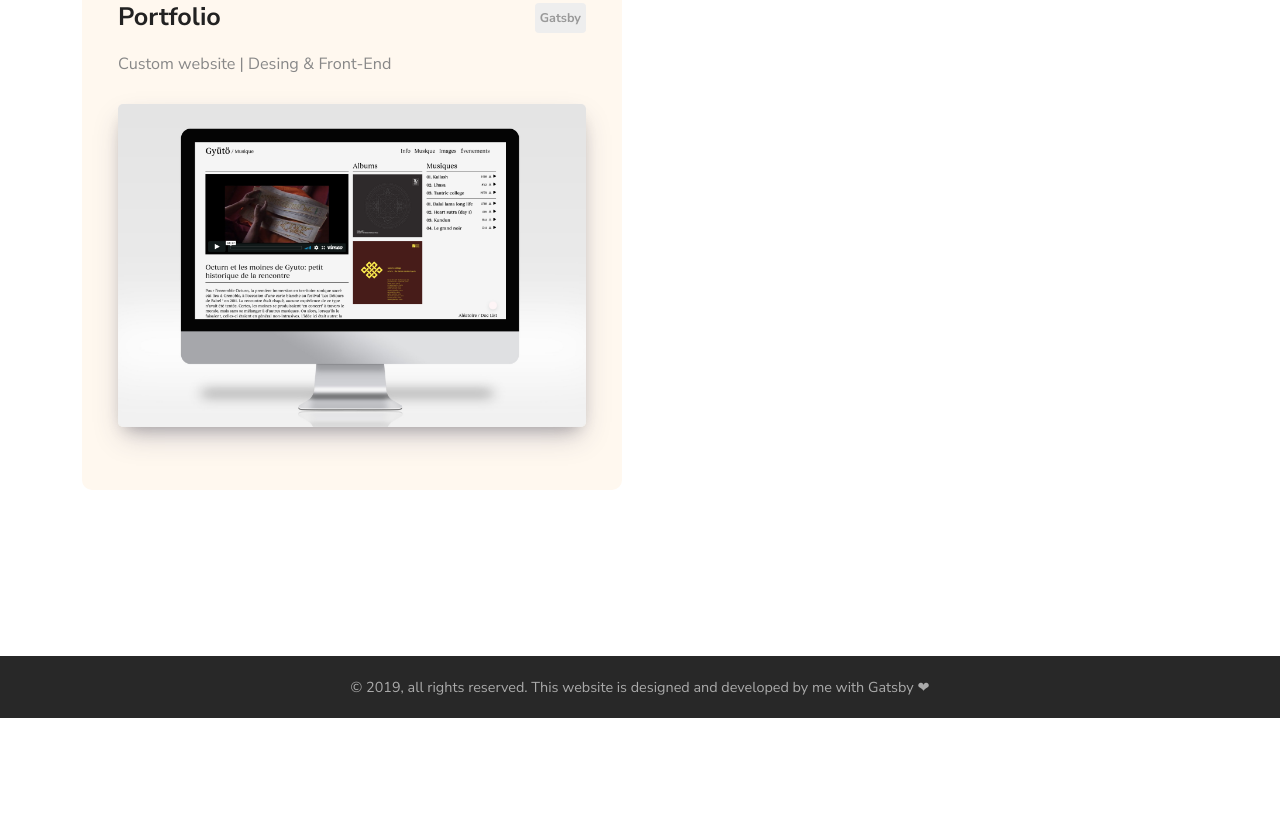
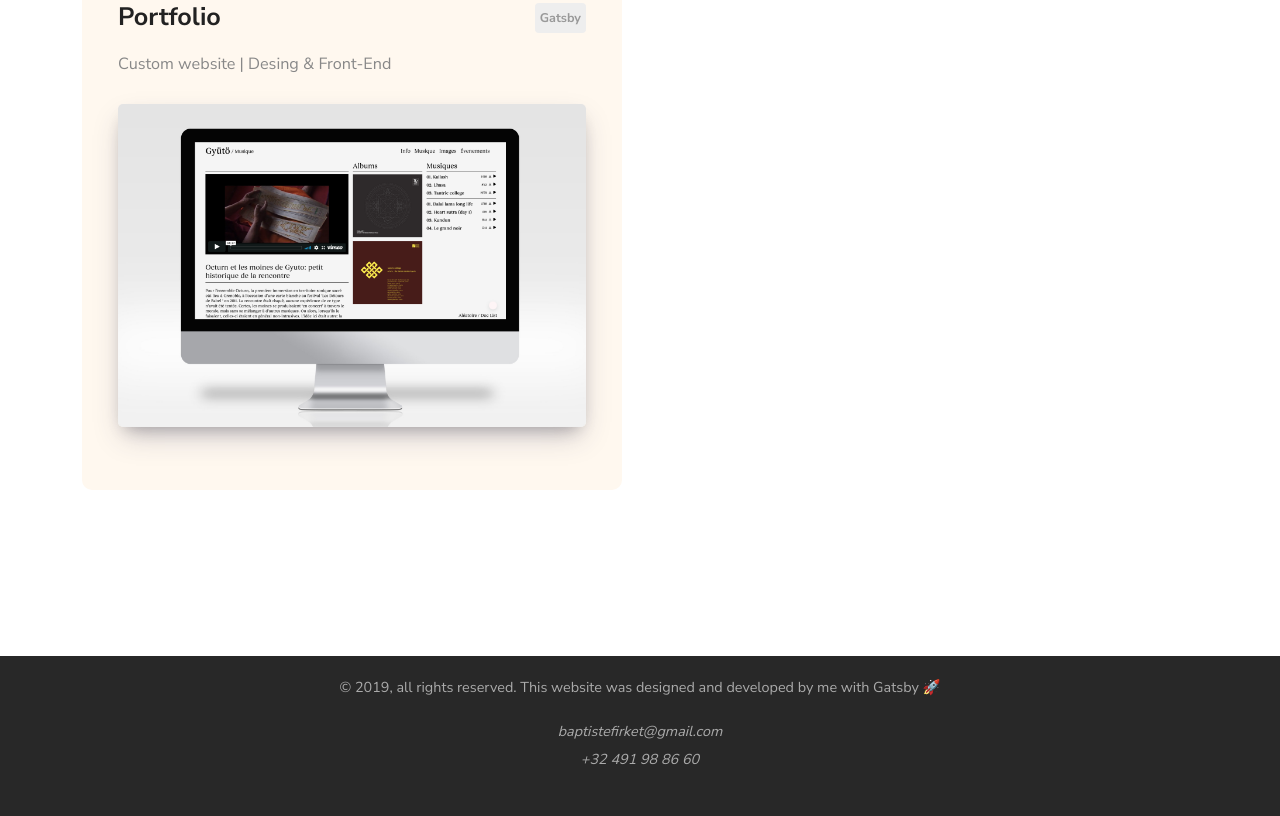
Before and after one commit to baptistefkt/my-portfolio, a Gatsby site: page / in a window 1280 px wide. Shown: the part 3230-4046 px from the top of the page. Before the commit the page ends 3948 px from the top, so only its background shows below. Built offline with nearby package versions, Linux system fonts and the light colour scheme; Gatsby itself is replaced by a stand-in of ours.

Commit message:
Update footer.js

```diff
--- a/src/components/footer.js
+++ b/src/components/footer.js
@@ -1,5 +1,3 @@
-import { Link } from 'gatsby'
-import PropTypes from 'prop-types'
 import React from 'react'
 import styled from 'styled-components'
 
@@ -19,15 +17,29 @@ const StyledFooter = styled.footer`
       color: #ddd;
     }
   }
+
+  p {
+    margin-bottom: 2px;
+  }
+`
+
+const Copyright = styled.div`
+  margin-bottom: 1rem;
 `
 
 const Footer = () => (
   <StyledFooter>
-    © {new Date().getFullYear()}, all rights reserved. This website is designed
-    and developed by me with
-    {` `}
-    <a href="https://www.gatsbyjs.org">Gatsby</a>
-    {` `}❤
+    <Copyright>
+      © {new Date().getFullYear()}, all rights reserved. This website was
+      designed and developed by me with
+      {` `}
+      <a href="https://www.gatsbyjs.org">Gatsby</a>
+      {`  `}🚀
+    </Copyright>
+    <address>
+      <p>baptistefirket@gmail.com</p>
+      <p>+32 491 98 86 60</p>
+    </address>
   </StyledFooter>
 )
 
```
